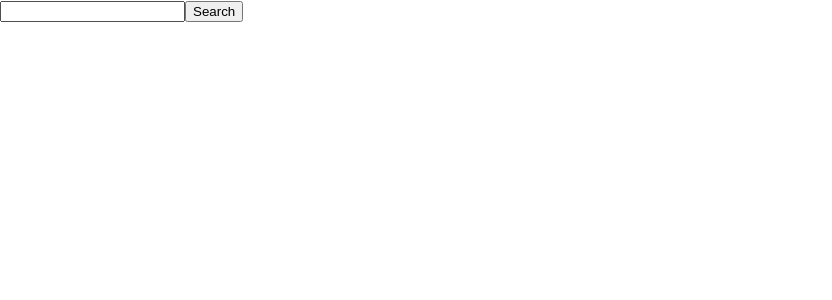
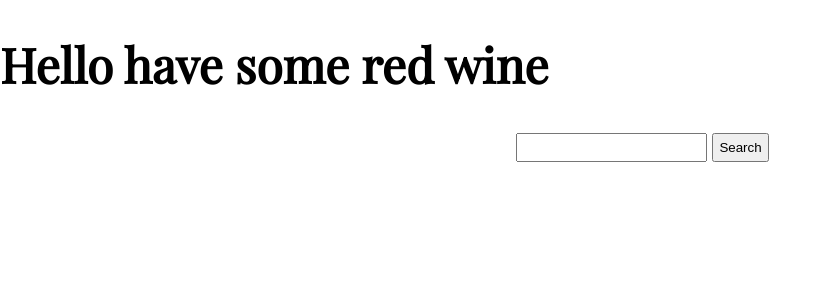
Before and after one commit to diyanamendoza/lab-14-api-fav-frontend, a React (Create React App) app: page /search in a window 1280 px wide. Shown: the top 300 px of the page, without its empty margins (0-832 px from the left). Built offline with nearby package versions, Linux system fonts and the light colour scheme.

Commit message:
hello have some red wine

```diff
--- a/src/App.css
+++ b/src/App.css
@@ -1,3 +1,5 @@
+@import url('https://fonts.googleapis.com/css2?family=Playfair+Display&display=swap');
+
 .results-container img {
   height: 200px;
   border-radius: 5px;
@@ -17,4 +19,33 @@
   justify-content: center;
   align-items: center;
   flex-direction: column;
+  border: 1px dotted black;
+  padding:10px;
+  border-radius: 5px;
+  gap:10px;
 }
+
+.search-bar {
+  display: flex;
+  justify-content: center;
+  align-items: center;
+  margin:20px;
+}
+
+.search-bar input {
+  margin: 5px;
+  padding: 5px;
+}
+
+.search-bar button {
+  padding: 5px;
+}
+
+html, body {
+  font-family: 'Playfair Display', serif;
+}
+
+h1 {
+  font-family: 'Playfair Display', serif;
+  font-size: 3em;
+}
--- a/src/SearchPage.js
+++ b/src/SearchPage.js
@@ -18,12 +18,16 @@ export default class search extends Component {
         const result = this.state.result
         return (
             <div>
+                <h1>Hello have some red wine</h1>
+                <div className ="search-bar">
+
                 <form onSubmit = {this.handleSubmit}>
                     <label>
                     <input onChange={async(e) => await this.setState({ name: e.target.value })}/>
                     <button>Search</button>
                     </label>
                 </form>
+                </div>
                 <div className = "results-container">
                     {result.map(entry =>
                     <div className="results-item">
@@ -31,6 +35,7 @@ export default class search extends Component {
                     <img src={entry.image} alt={entry.name}/>
                     <span>Rating: {entry.rating}</span>
                     <span><a href={entry.url}>Yelp Link</a></span>
+                    <button className="favorite-restaurant">Fav</button>
                     </div>
                     ) }
                 </div>
```
